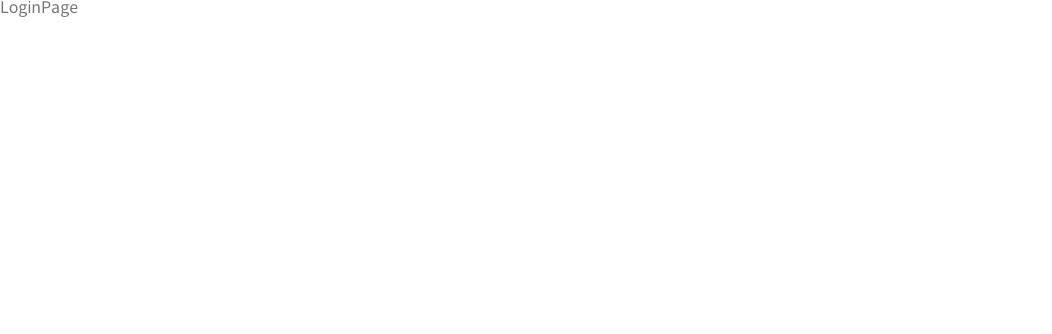
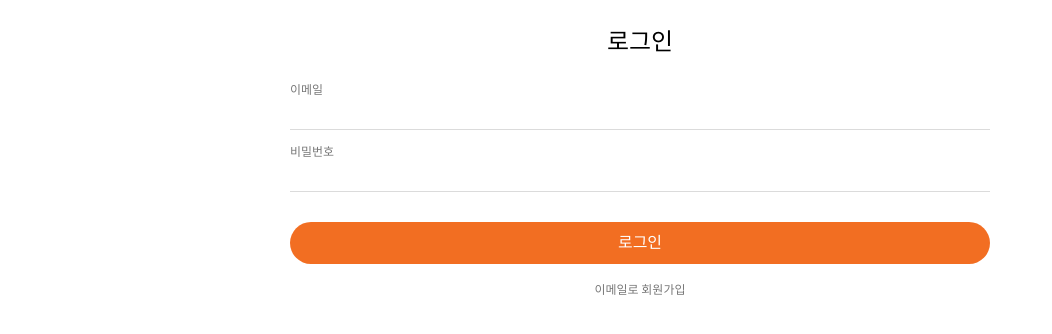
Before and after one commit to Jeongeum/study, a React (Create React App) app in the folder react/signup-app/: page /login in a window 1280 px wide. Shown: the top 334 px of the page, without its empty margins (0-1052 px from the left). Built offline with nearby package versions, Linux system fonts and the light colour scheme.

Commit message:
design : 로그인 마크업 완료

```diff
--- /dev/null
+++ b/react/signup-app/src/components/Login/LoginForm.jsx
@@ -0,0 +1,17 @@
+import React from 'react';
+import { TextCard } from '../common/TextCard/TextCard';
+import { Button } from '../common/Button/Button';
+
+export const LoginForm = () => {
+  return (
+    <form>
+      <TextCard id="email" type="email">
+        이메일
+      </TextCard>
+      <TextCard id="password" type="password">
+        비밀번호
+      </TextCard>
+      <Button type="submit">로그인</Button>
+    </form>
+  );
+};
--- a/react/signup-app/src/pages/Login/LoginPage.jsx
+++ b/react/signup-app/src/pages/Login/LoginPage.jsx
@@ -1,5 +1,17 @@
 import React from 'react';
+import Wrapper from '../../components/common/Wrapper';
+import { LoginWrapper } from './styled';
+import { LoginForm } from '../../components/Login/LoginForm';
+import { Link } from 'react-router-dom';
 
 export const LoginPage = () => {
-  return <div>LoginPage</div>;
+  return (
+    <Wrapper>
+      <LoginWrapper>
+        <h2>로그인</h2>
+        <LoginForm />
+        <Link>이메일로 회원가입</Link>
+      </LoginWrapper>
+    </Wrapper>
+  );
 };
--- /dev/null
+++ b/react/signup-app/src/pages/Login/styled.jsx
@@ -0,0 +1,22 @@
+import { styled } from 'styled-components';
+
+export const LoginWrapper = styled.div`
+  padding: 30px 34px;
+
+  h2 {
+    font-size: 24px;
+    color: #000000;
+    text-align: center;
+  }
+
+  form {
+    margin-top: 30px;
+  }
+
+  a {
+    display: block;
+    text-align: center;
+    margin-top: 20px;
+    font-size: 12px;
+  }
+`;
```
